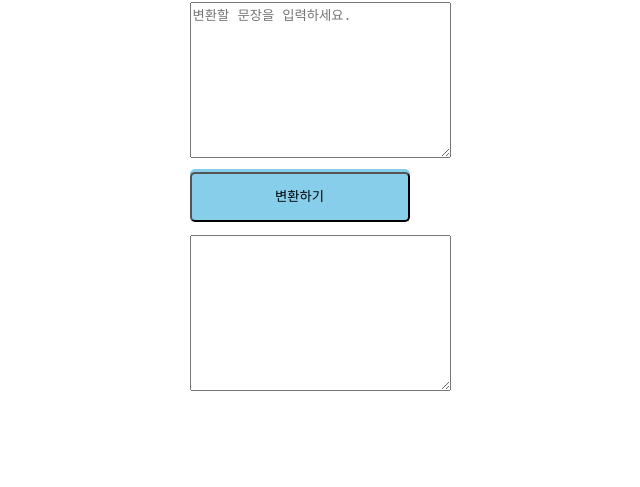
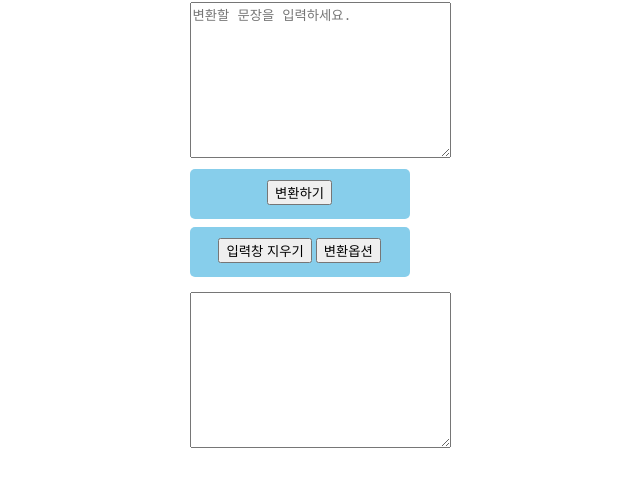
Before and after one commit to soeongwon/airbnb, a plain HTML site: page index.html in a window 1280 px wide. Shown: the part 87-574 px from the top of the page, without its empty margins (324-964 px from the left). Drawn offline with Linux system fonts and the light colour scheme.

Commit message:
Docs: fix typo index.html

```diff
--- a/index.html
+++ b/index.html
@@ -16,14 +16,18 @@
             <div class="insert-form">
                 <textarea class="insert" cols="30" rows="10" placeholder="변환할 문장을 입력하세요."></textarea>
             </div>
-            <div class="btn">
-                <button class="btn" onclick="airbnb()">변환하기</button>
-            </div>
             <div class="result-form">
-                <textarea class="result" id="result" cols="30" rows="10"></textarea>
+                <div class="btn">
+                    <input type="button" value="변환하기"  class="btn1" id="trans" onclick="airBnb()">
+                </div>
+                <div class="btn btnGreen">
+                    <input type="button" value="입력창 지우기" class="btn2" id="clear" onclick="clearText1()">
+                    <input type="button" value="변환옵션" class="btn2" onclick="">
+                </div>
+                <textarea class="result"  id="result" cols="30" rows="10"></textarea>
             </div>
         </main>
     </div>
+    <script src="btn.js"></script>
 </body>
-<script src="btn.js"></script>
 </html>
```
